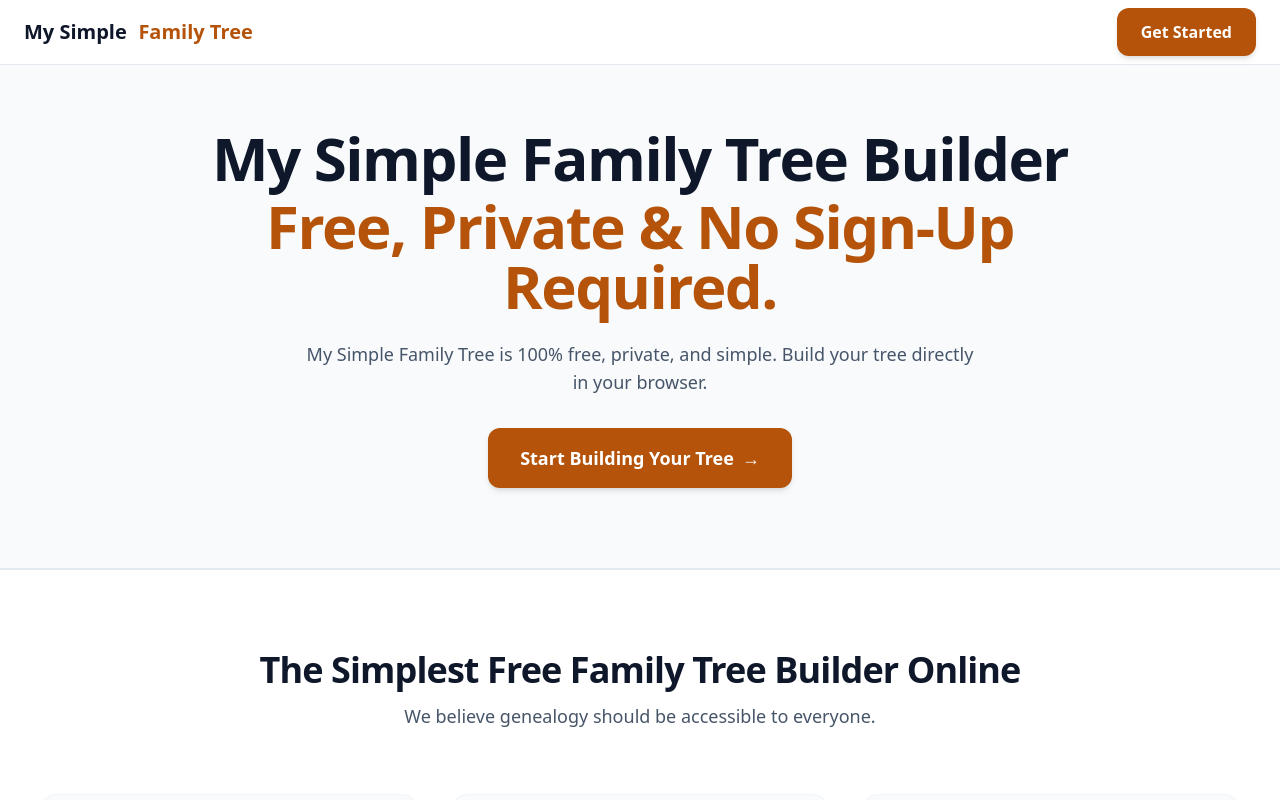
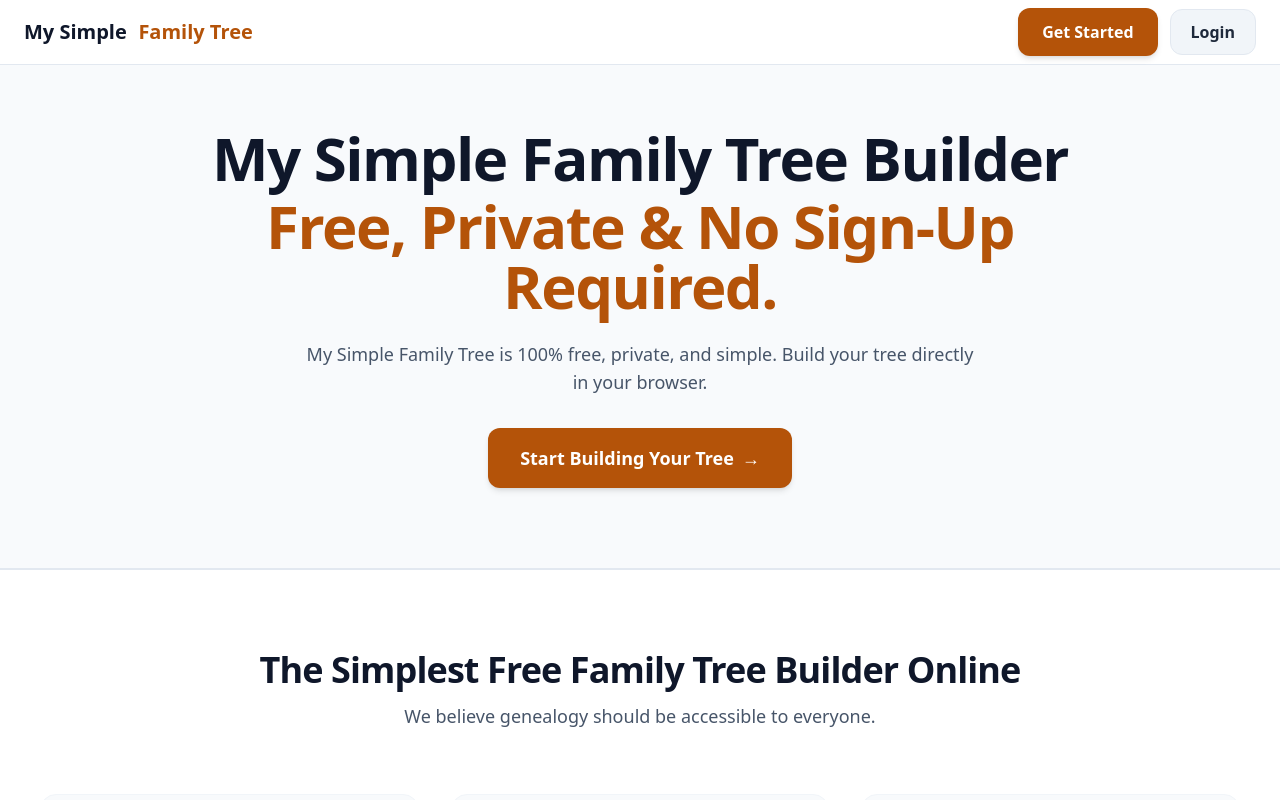
Before and after one commit to Moiralah/ft_transcendence, a Next.js app in the folder frontend/: page / in a window 1280 px wide. Shown: the top 800 px of the page. Built offline with nearby package versions, Linux system fonts and the light colour scheme.

Commit message:
login button on main page

```diff
--- a/frontend/src/app/layout.tsx
+++ b/frontend/src/app/layout.tsx
@@ -3,7 +3,7 @@ import './globals.css';
 
 export const metadata: Metadata = {
   title: 'Family Tree',
-  description: 'A minimal family tree starter',
+  description: 'A minimalist family tree starter',
 };
 
 export default function RootLayout({ children }: { children: React.ReactNode }) {
--- a/frontend/src/app/page.tsx
+++ b/frontend/src/app/page.tsx
@@ -22,8 +22,8 @@ export default function main() {
                 <Navbar
                     btnText1="Get Started"
                     btnHref1 = "/signup"
-                    // btnText2 ="Get Started"
-                    // btnHref2 = "/signup"
+                    btnText2 = "Login"
+                    btnHref2 = "/login"
                 />
             </header>
             <main id="main-content" tabIndex={-1} className="focus:outline-none">
--- a/frontend/src/components/navbar.tsx
+++ b/frontend/src/components/navbar.tsx
@@ -64,7 +64,7 @@ export function Navbar({
             <Button
               href={btnHref2}
               onClick={btnOnClick2}
-              variant="primary"
+              variant="secondary"
             >
               {btnText2}
             </Button>
```
